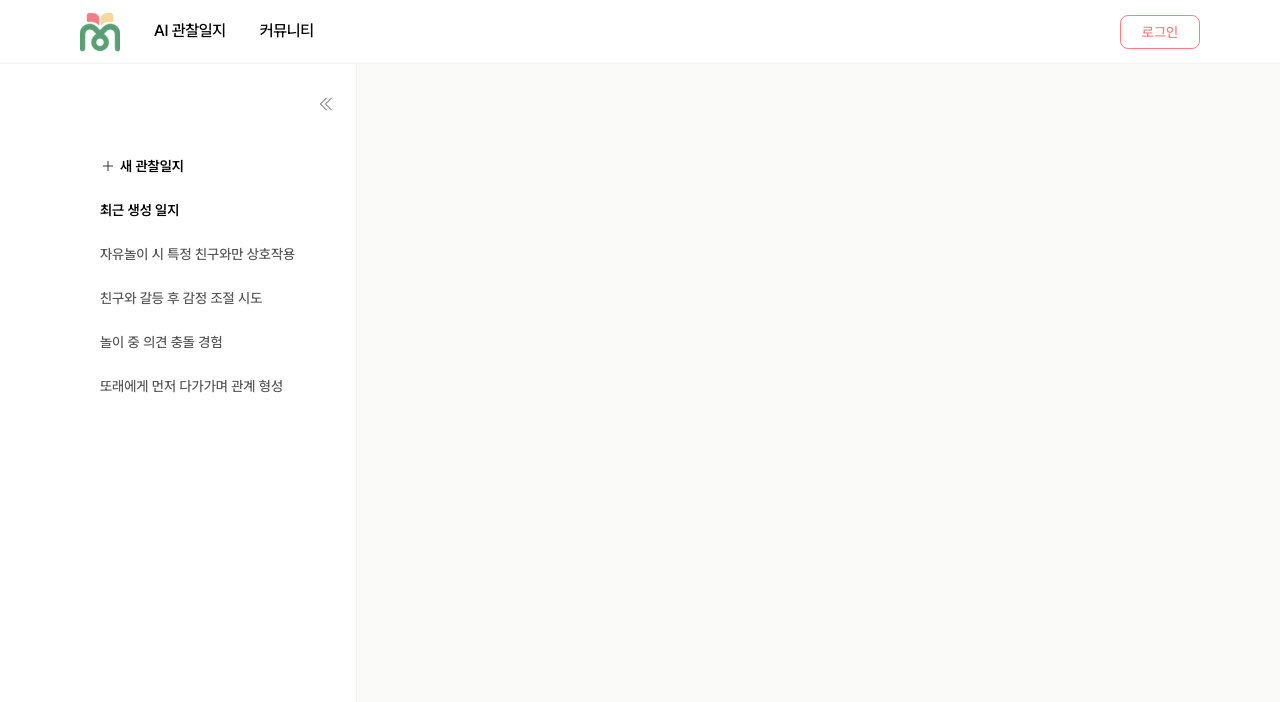
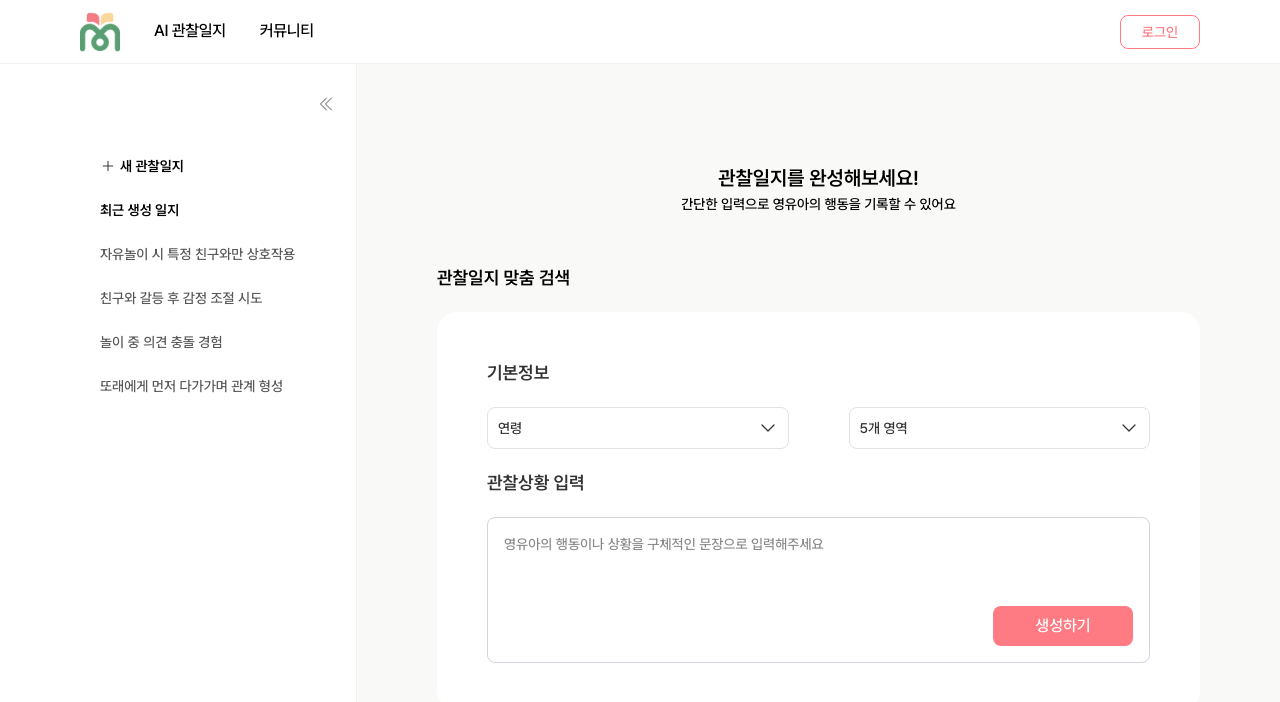
Before and after one commit to 7-baduki/moassam-frontend, a Next.js app: page /observations in a window 1280 px wide. Shown: the top 702 px of the page. Built offline with nearby package versions, Linux system fonts and the light colour scheme.

Commit message:
style: 관찰일지 AI 생성 페이지 UI 구현 (#32)

```diff
--- a/app/observations/page.tsx
+++ b/app/observations/page.tsx
@@ -1,3 +1,5 @@
+import ObservationCreateForm from '@/components/observations/ObservationCreateForm';
+
 export default function ObservationsPage() {
-  return <div></div>;
+  return <ObservationCreateForm />;
 }
--- /dev/null
+++ b/components/observations/ObservationCreateForm.tsx
@@ -0,0 +1,84 @@
+'use client';
+
+import { useState } from 'react';
+import { Select } from '@/components/common/select/Select';
+import { Textarea } from '@/components/common/textarea/Textarea';
+import { Button } from '@/components/common/button/Button';
+import type { SelectOption } from '@/components/common/select/select.type';
+
+const AGE_OPTIONS: SelectOption[] = [
+  { label: '만 0세', value: '0' },
+  { label: '만 1세', value: '1' },
+  { label: '만 2세', value: '2' },
+  { label: '만 3세', value: '3' },
+  { label: '만 4세', value: '4' },
+  { label: '만 5세', value: '5' },
+];
+
+const AREA_OPTIONS: SelectOption[] = [
+  { label: '신체 운동·건강', value: 'physical' },
+  { label: '의사소통', value: 'communication' },
+  { label: '사회관계', value: 'social' },
+  { label: '예술경험', value: 'art' },
+  { label: '자연탐구', value: 'nature' },
+];
+
+export default function ObservationCreateForm() {
+  const [age, setAge] = useState('');
+  const [areas, setAreas] = useState<string[]>([]);
+  const [content, setContent] = useState('');
+
+  const handleSubmit = () => {
+    // TODO: API 연동
+  };
+
+  return (
+    <div className="flex flex-col items-center px-20 pt-25">
+      <div className="mb-12.5 text-center">
+        <h1 className="text-xl font-semibold text-black">관찰일지를 완성해보세요!</h1>
+        <p className="mt-0.5 text-sm font-medium text-black">
+          간단한 입력으로 영유아의 행동을 기록할 수 있어요
+        </p>
+      </div>
+
+      <h2 className="mb-5 w-full max-w-350 text-lg font-semibold text-black">관찰일지 맞춤 검색</h2>
+
+      <div className="w-full max-w-350 rounded-[20px] bg-white px-12.5 py-11.75">
+        <section className="mb-5">
+          <h2 className="mb-5 text-lg font-semibold text-black-800">기본정보</h2>
+          <div className="flex gap-15">
+            <Select
+              size="md"
+              options={AGE_OPTIONS}
+              triggerLabel="연령"
+              value={age}
+              onChange={setAge}
+            />
+            <Select
+              multiple
+              size="md"
+              options={AREA_OPTIONS}
+              triggerLabel="5개 영역"
+              value={areas}
+              onChange={setAreas}
+            />
+          </div>
+        </section>
+
+        <section>
+          <h2 className="mb-5 text-lg font-semibold text-black-800">관찰상황 입력</h2>
+          <Textarea
+            placeholder="영유아의 행동이나 상황을 구체적인 문장으로 입력해주세요"
+            value={content}
+            onChange={(e) => setContent(e.target.value)}
+            action={
+              <Button size="md" onClick={handleSubmit}>
+                생성하기
+              </Button>
+            }
+          />
+        </section>
+      </div>
+    </div>
+  );
+}
```
